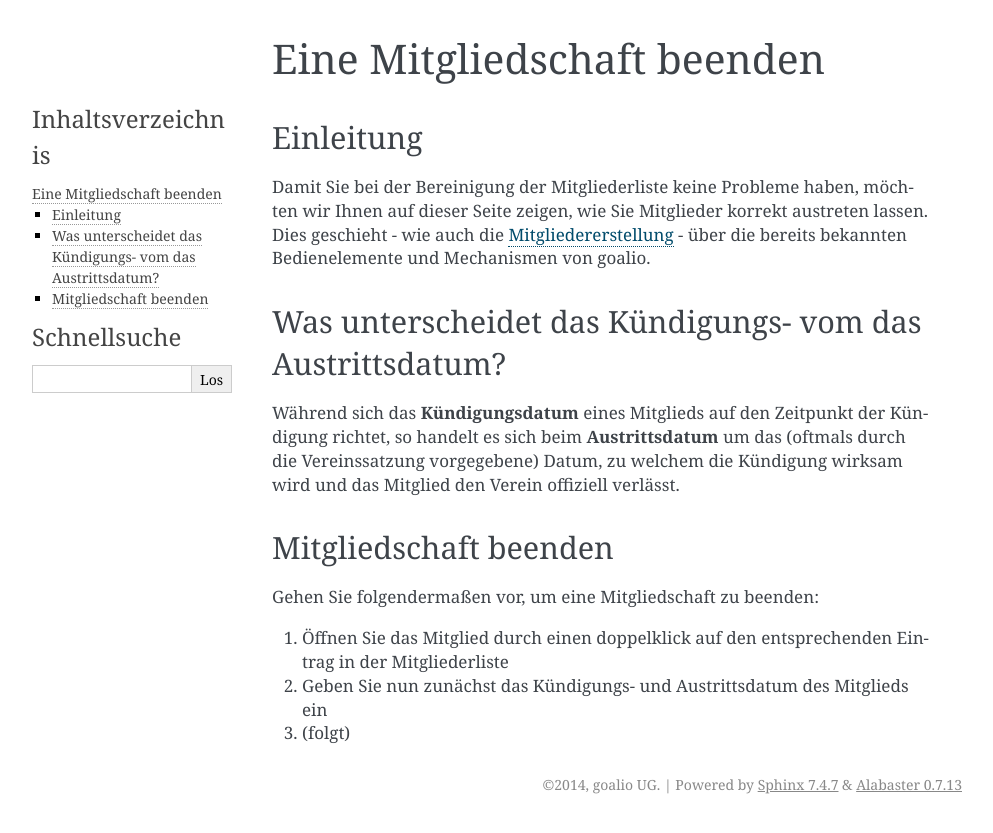
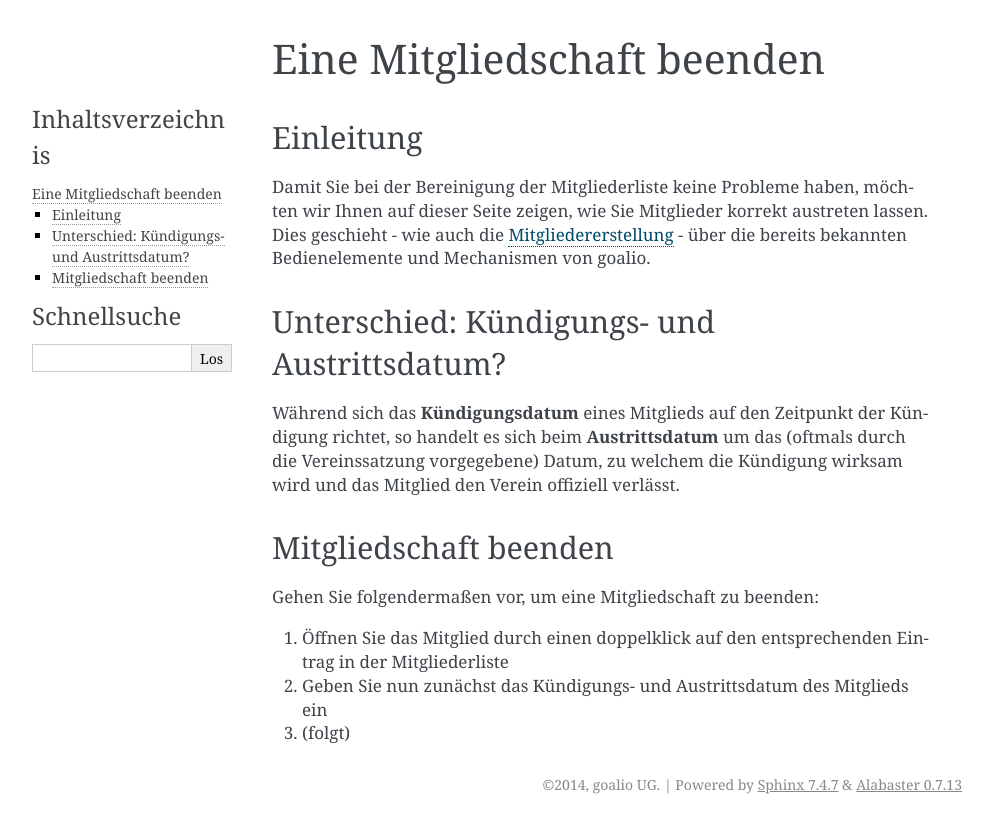
Before and after one commit to goalio/docs, a Sphinx documentation site: the page built from docs/module/mitglieder/mitgliedschaft-beenden.rst, in a window 1280 px wide. Shown: the top 833 px of the page, without its empty margins (148-1141 px from the left). Built offline with Sphinx 7.4.7, drawn with Linux system fonts in a browser that asks for light colours; formulas are drawn with MathJax 3; pages that are not in the unit, such as notebooks, are missing from menus.

Commit message:
Update mitgliedschaft-beenden.rst

```diff
--- a/docs/module/mitglieder/mitgliedschaft-beenden.rst
+++ b/docs/module/mitglieder/mitgliedschaft-beenden.rst
@@ -6,8 +6,8 @@ Einleitung
 
 Damit Sie bei der Bereinigung der Mitgliederliste keine Probleme haben, möchten wir Ihnen auf dieser Seite zeigen, wie Sie Mitglieder korrekt austreten lassen. Dies geschieht - wie auch die Mitgliedererstellung_ - über die bereits bekannten Bedienelemente und Mechanismen von goalio.
 
-Was unterscheidet das Kündigungs- vom das Austrittsdatum?
----------------------------------------------------------
+Unterschied: Kündigungs- und Austrittsdatum?
+--------------------------------------------
 
 Während sich das **Kündigungsdatum** eines Mitglieds auf den Zeitpunkt der Kündigung richtet, so handelt es sich beim **Austrittsdatum** um das (oftmals durch die Vereinssatzung vorgegebene) Datum, zu welchem die Kündigung wirksam wird und das Mitglied den Verein offiziell verlässt.
 
```
